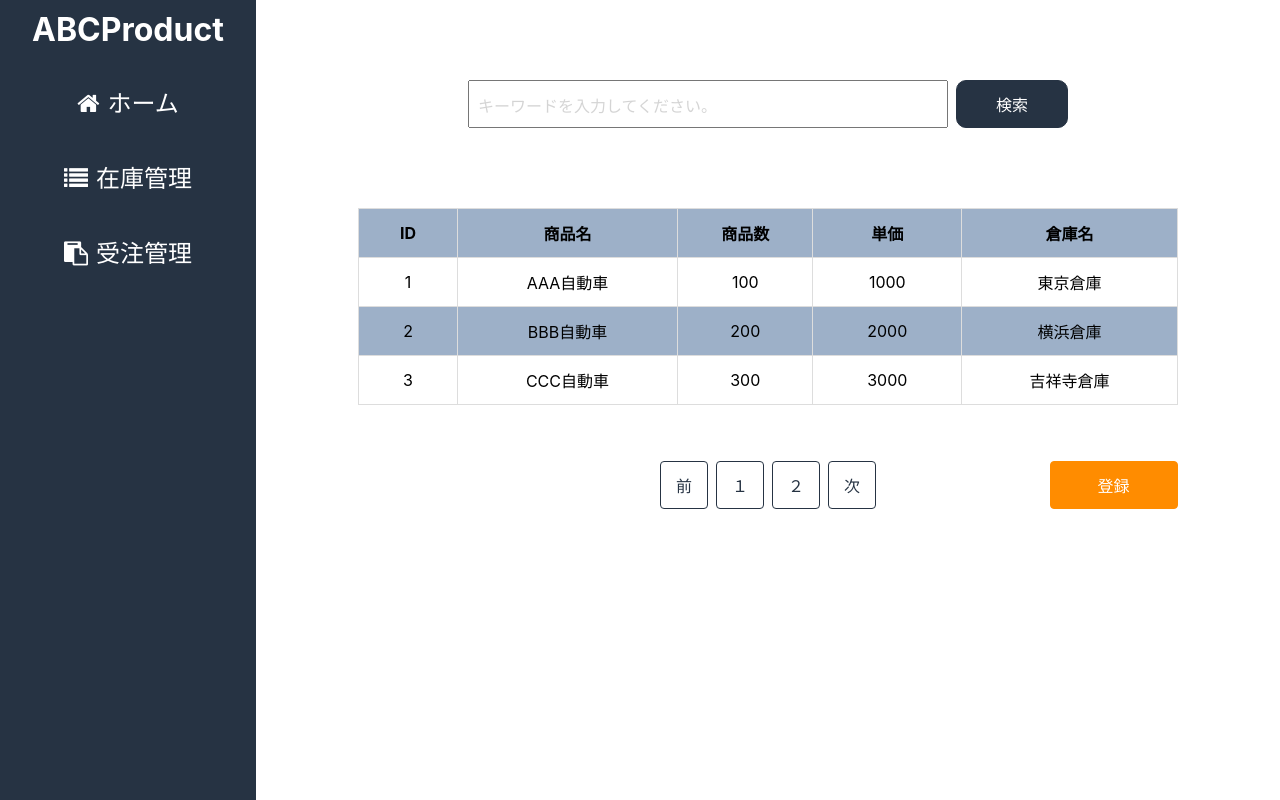
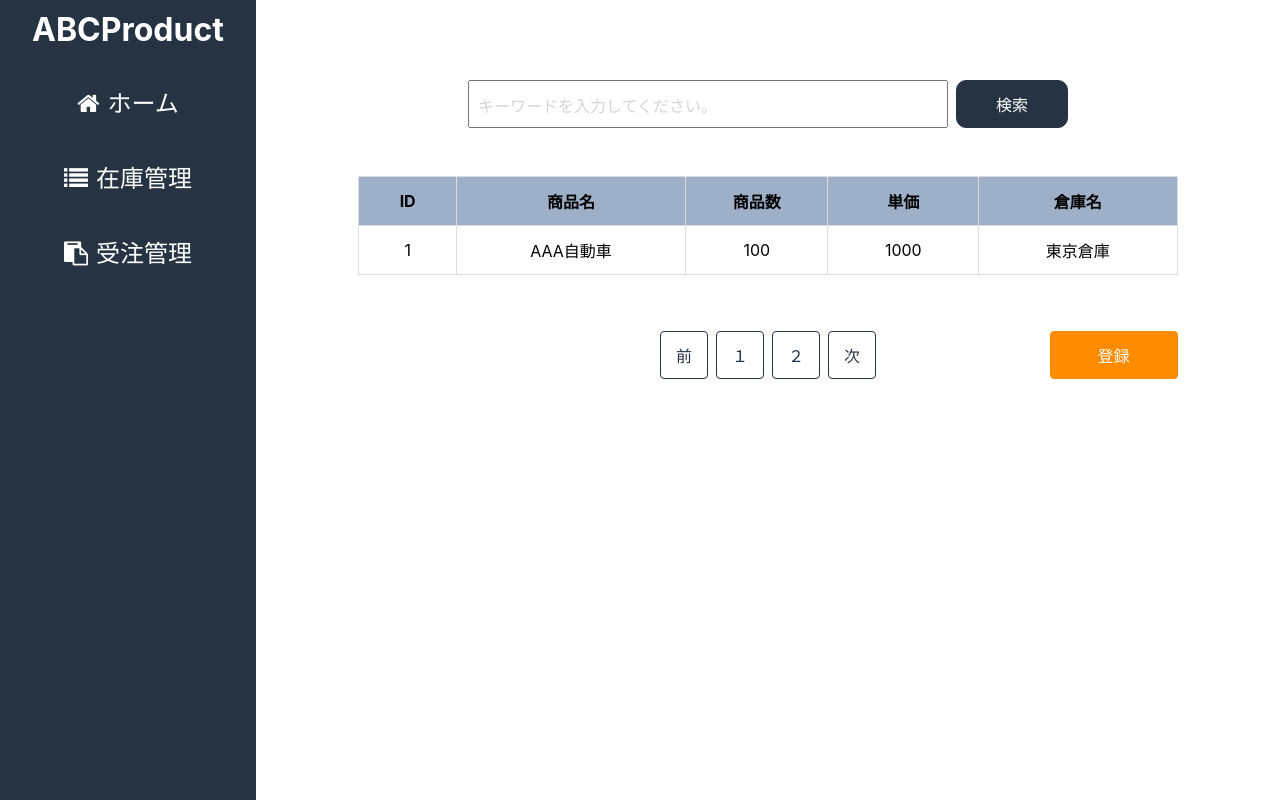
Before and after one commit to sonjinhyeok/Test-abcproduct, a React (Create React App) app: page /stock in a window 1280 px wide. Built offline with nearby package versions, Linux system fonts and the light colour scheme.

Commit message:
components pixed

```diff
--- a/src/components/Tables/DetailTable/DetailTable.scss
+++ b/src/components/Tables/DetailTable/DetailTable.scss
@@ -1,6 +1,5 @@
 /* Detail Table */
 .table {
-    margin-top: 5rem;
     width: 80%;
     text-align: center;
     border-collapse: collapse;
--- a/src/components/Tables/ItemTable/ItemTable.scss
+++ b/src/components/Tables/ItemTable/ItemTable.scss
@@ -1,5 +1,5 @@
 .table {
-    margin-top: 5rem;
+    margin-top: 3rem;
     width: 80%;
     text-align: center;
     border-collapse: collapse;
--- a/src/components/Tables/ItemTable/ItemTable.tsx
+++ b/src/components/Tables/ItemTable/ItemTable.tsx
@@ -30,40 +30,6 @@ const ItemTable = () => {
                     <Link to="/detail" className="link__text">{data.items[0].warehouseName}</Link>
                 </td>
             </tr>
-            <tr>
-                <td>
-                    <Link to="/detail" className="link__text">{data.items[1].id}</Link>
-                </td>
-                <td>
-                    <Link to="/detail" className="link__text">{data.items[1].itemName}</Link>
-                </td>
-                <td>
-                    <Link to="/detail" className="link__text">{data.items[1].counts}</Link>
-                </td>
-                <td>
-                    <Link to="/detail" className="link__text">{data.items[1].price}</Link>
-                </td>
-                <td>
-                    <Link to="/detail" className="link__text">{data.items[1].warehouseName}</Link>
-                </td>
-            </tr>
-            <tr>
-                <td>
-                    <Link to="/detail" className="link__text">{data.items[2].id}</Link>
-                </td>
-                <td>
-                    <Link to="/detail" className="link__text">{data.items[2].itemName}</Link>
-                </td>
-                <td>
-                    <Link to="/detail" className="link__text">{data.items[2].counts}</Link>
-                </td>
-                <td>
-                    <Link to="/detail" className="link__text">{data.items[2].price}</Link>
-                </td>
-                <td>
-                    <Link to="/detail" className="link__text">{data.items[2].warehouseName}</Link>
-                </td>
-            </tr>
         </table>
     );
 }
```
